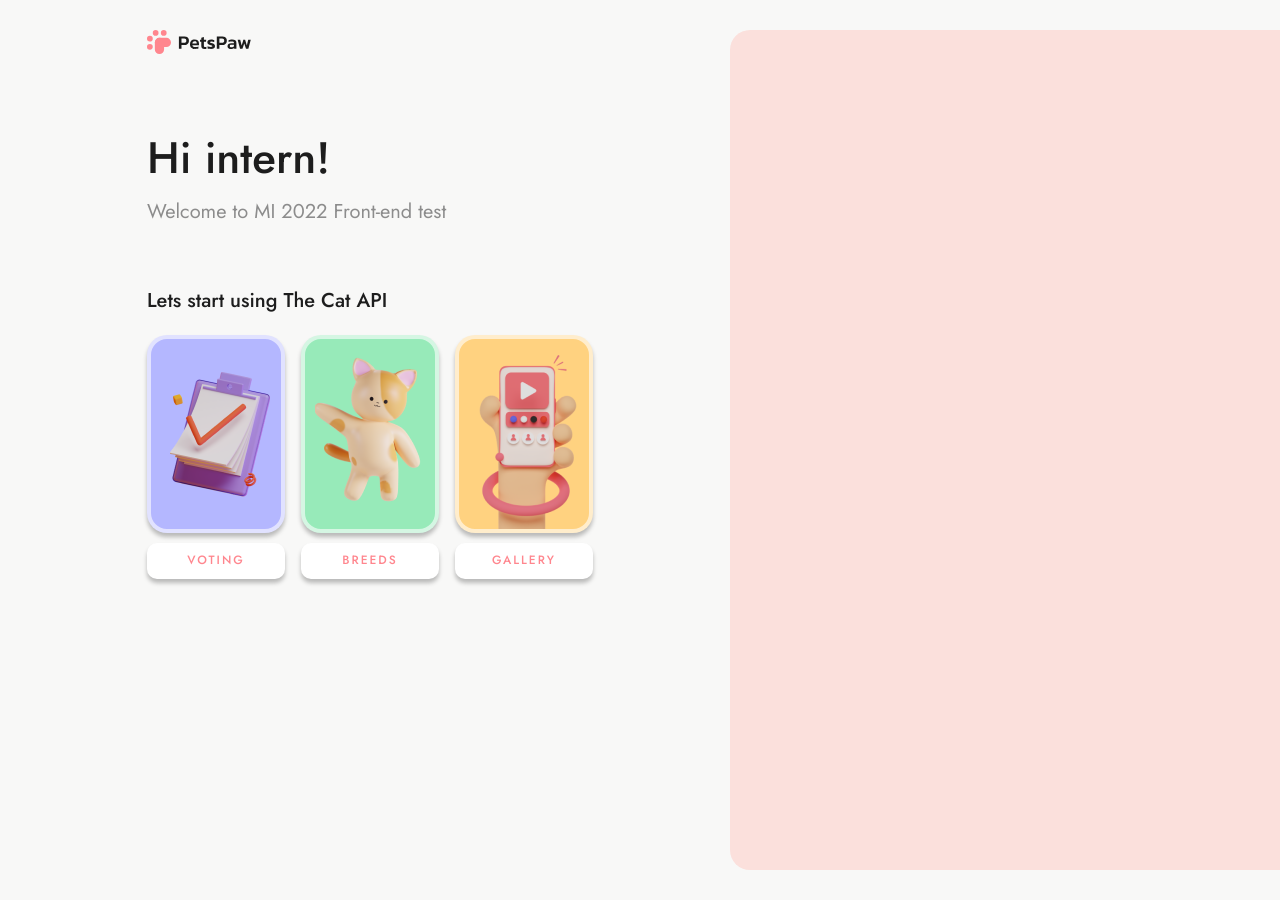
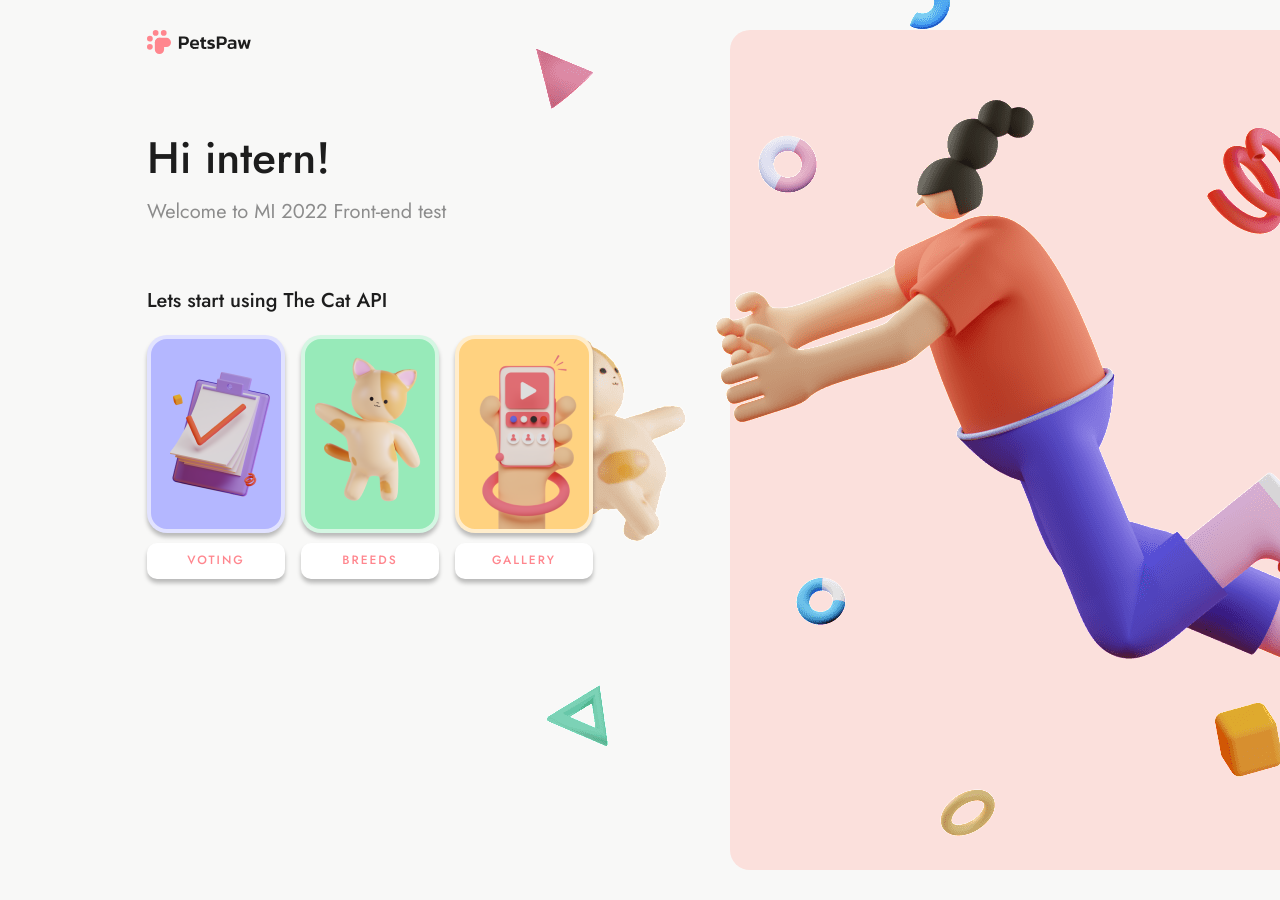
Before and after one commit to VladyslavLata/cat-api, a Next.js app: page / in a window 1280 px wide. Shown: the top 900 px of the page. Built offline with nearby package versions, Linux system fonts and the light colour scheme.

Commit message:
Home page completed

```diff
--- a/components/Container/Container.styled.tsx
+++ b/components/Container/Container.styled.tsx
@@ -1,10 +1,16 @@
 import styled from "styled-components";
+import bgHome from "../../public/homeBgImg.png";
 
 export const Container = styled.div`
+position: relative;
 padding: ${p=>p.theme.space[9]}px;
 display: flex;
 margin-right: auto;
 margin-left: auto;
+background-image: url(${bgHome.src});
+background-repeat: no-repeat;
+background-position: top  right ;
+
 
 
 
--- a/components/Navigation/Navigation.styled.tsx
+++ b/components/Navigation/Navigation.styled.tsx
@@ -44,6 +44,7 @@ width: 138px;
     border-color: ${(p) => p.theme.colors.bgBorder};
     border-radius: ${(p) => p.theme.radii.m};
     box-shadow: ${p => p.theme.shadows.boxShadow};
+
   }
 `;
 
--- a/styles/App.styled.tsx
+++ b/styles/App.styled.tsx
@@ -1,15 +1,17 @@
 import styled from "styled-components";
 
 export const MainContent = styled.main`
+
   ::after {
     content: "";
+    position: relative;
     display: block;
     box-sizing: border-box;
     width: 680px;
     min-height: 840px;
     height: 500px;
     border-radius: ${(p) => p.theme.radii.m};
-
     background-color: ${(p) => p.theme.colors.bgAccentSecondary};
+    z-index: -1;
   }
 `;
--- a/styles/globals.css
+++ b/styles/globals.css
@@ -6,6 +6,11 @@ body {
   font-family: -apple-system, BlinkMacSystemFont, Segoe UI, Roboto, Oxygen,
     Ubuntu, Cantarell, Fira Sans, Droid Sans, Helvetica Neue, sans-serif;
     background-color: #F8F8F7;
+}
+
+body {
+  position: relative;
+  z-index: -2;
 }
 
 a {
```
Also changed, not shown: public/homeBgImg.png (added).
